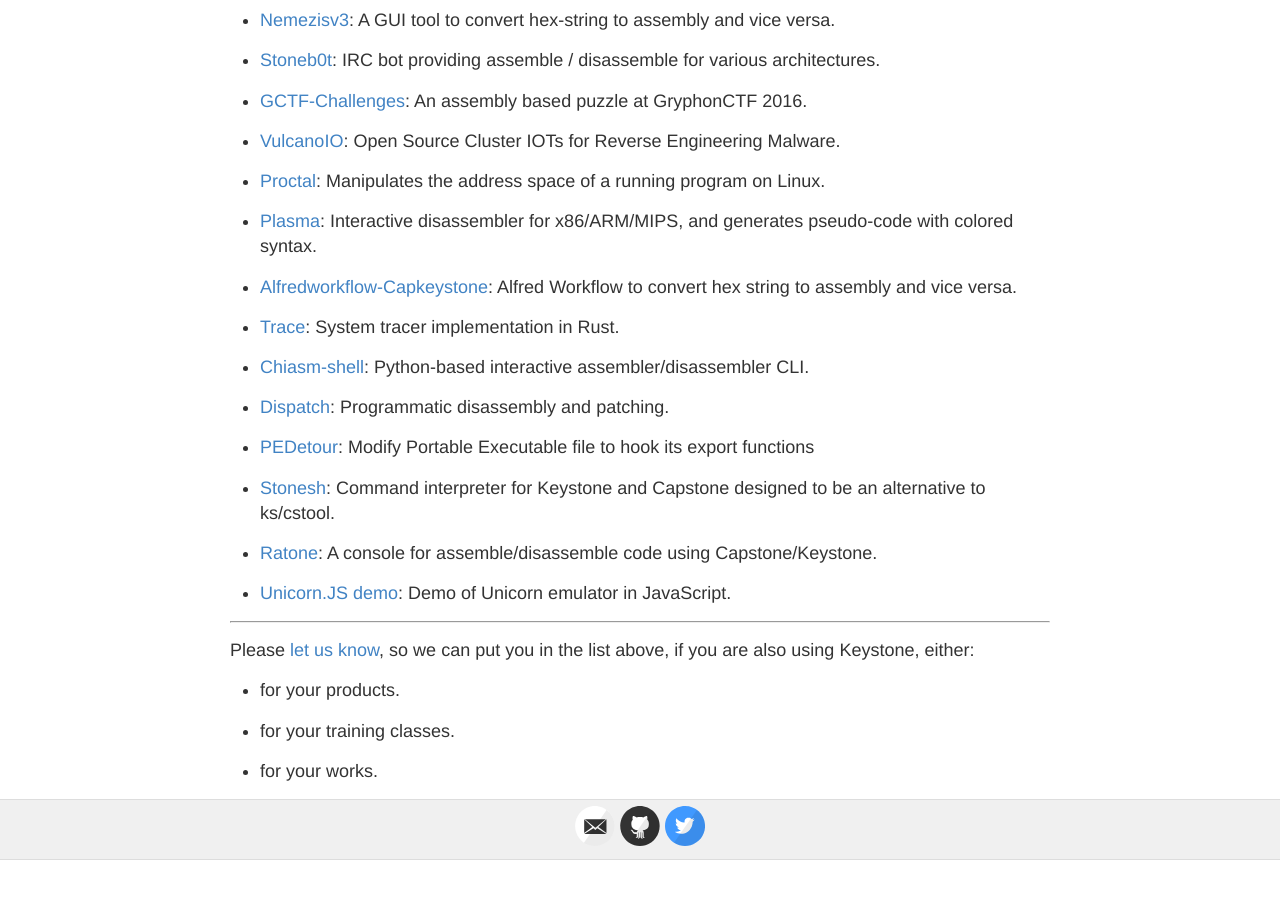
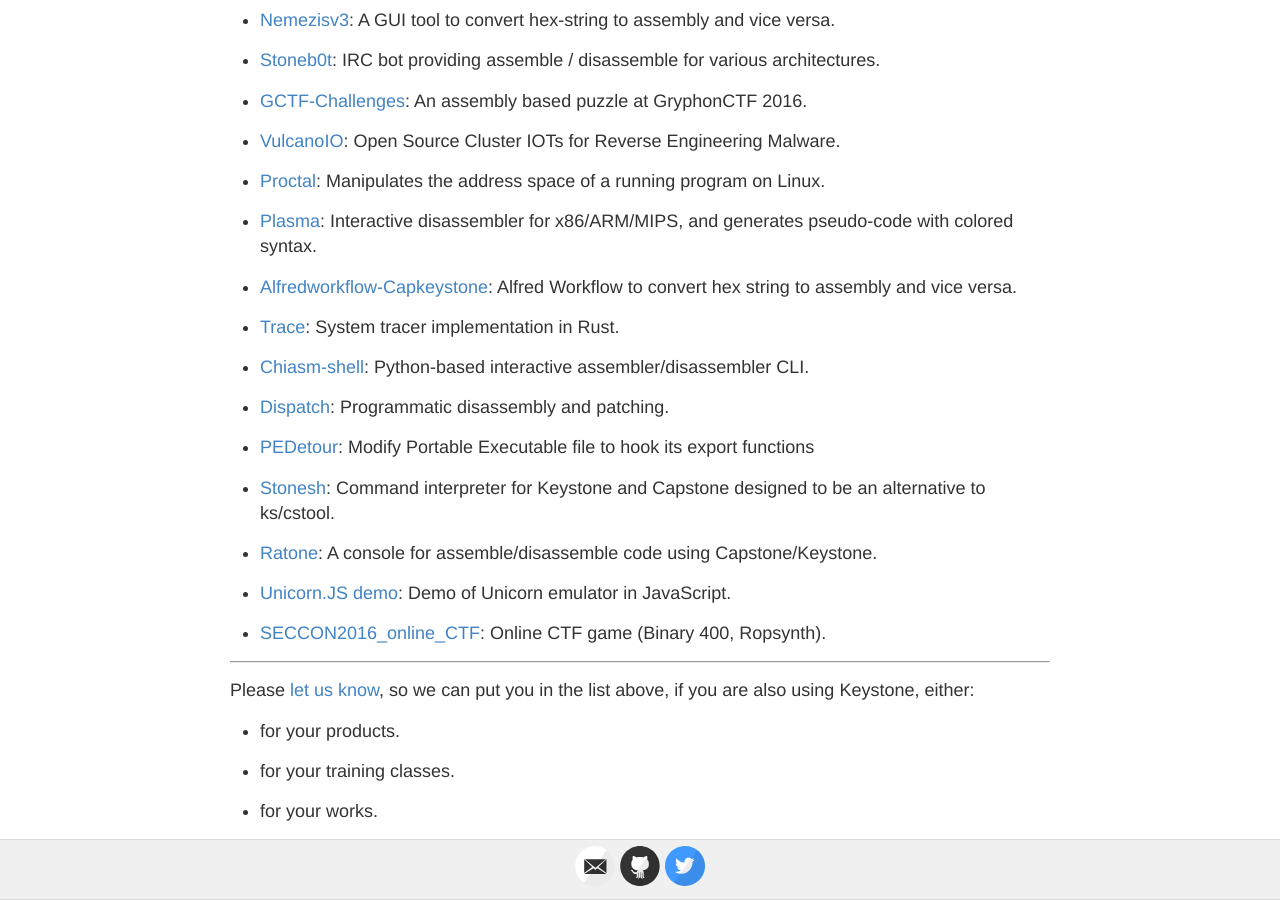
Before and after one commit to keystone-engine/keystone-engine.github.io, a Jekyll site: the page built from showcase.md, in a window 1280 px wide and 900 px high, scrolled down 1189 px. Built offline with Jekyll 4.4.1, drawn with Linux system fonts in a browser that asks for light colours; before the commit the page ends 2049 px from its top, so only the background shows below that; some of the changed lines change nothing that is shown.

Commit message:
showcase

```diff
--- a/showcase.md
+++ b/showcase.md
@@ -6,7 +6,7 @@
 
 ## Showcase
 
-In our knowledge, Keystone has been used by **36** following products (listed in no particular order).
+In our knowledge, Keystone has been used by **37** following products (listed in no particular order).
 
 - [Keypatch](http://keystone-engine.org/keypatch): IDA Pro plugin for code assembling & binary patching.
 
@@ -80,6 +80,8 @@
 
 - [Unicorn.JS demo](https://alexaltea.github.io/unicorn.js/index.html): Demo of Unicorn emulator in JavaScript.
 
+- [SECCON2016_online_CTF](https://github.com/SECCON/SECCON2016_online_CTF): Online CTF game (Binary 400, Ropsynth).
+
 ---
 
 Please [let us know](/contact/), so we can put you in the list above, if you are also using Keystone, either:
```
